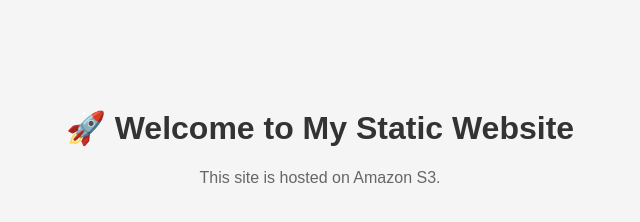
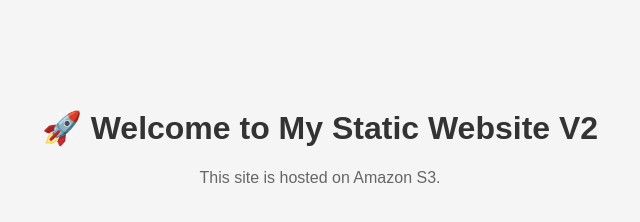
Before and after one commit to masterudia/aws_devops_pro, a plain HTML site: page assets/index.html in a window 1280 px wide. Shown: the whole page, without its empty margins (320-960 px from the left). Drawn offline with Linux system fonts and the light colour scheme.

Commit message:
updated index.html

```diff
--- a/assets/index.html
+++ b/assets/index.html
@@ -2,7 +2,7 @@
 <html lang="en">
 <head>
   <meta charset="UTF-8">
-  <title>Welcome to My Static Site</title>
+  <title>Welcome to My Static Site v2</title>
   <meta name="viewport" content="width=device-width, initial-scale=1.0">
   <style>
     body {
@@ -20,7 +20,7 @@
   </style>
 </head>
 <body>
-  <h1>🚀 Welcome to My Static Website</h1>
+  <h1>🚀 Welcome to My Static Website V2</h1>
   <p>This site is hosted on Amazon S3.</p>
 </body>
 </html>
```
